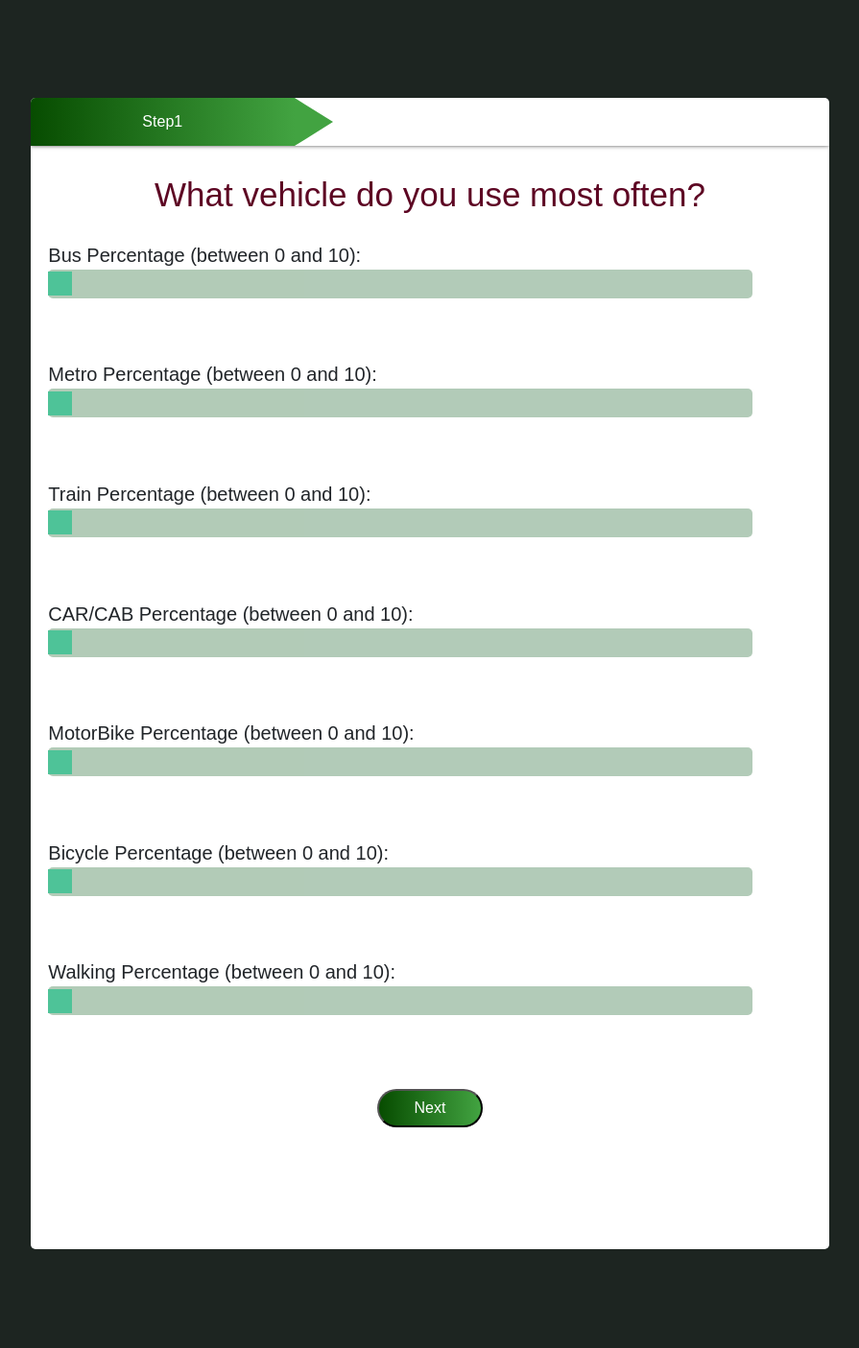
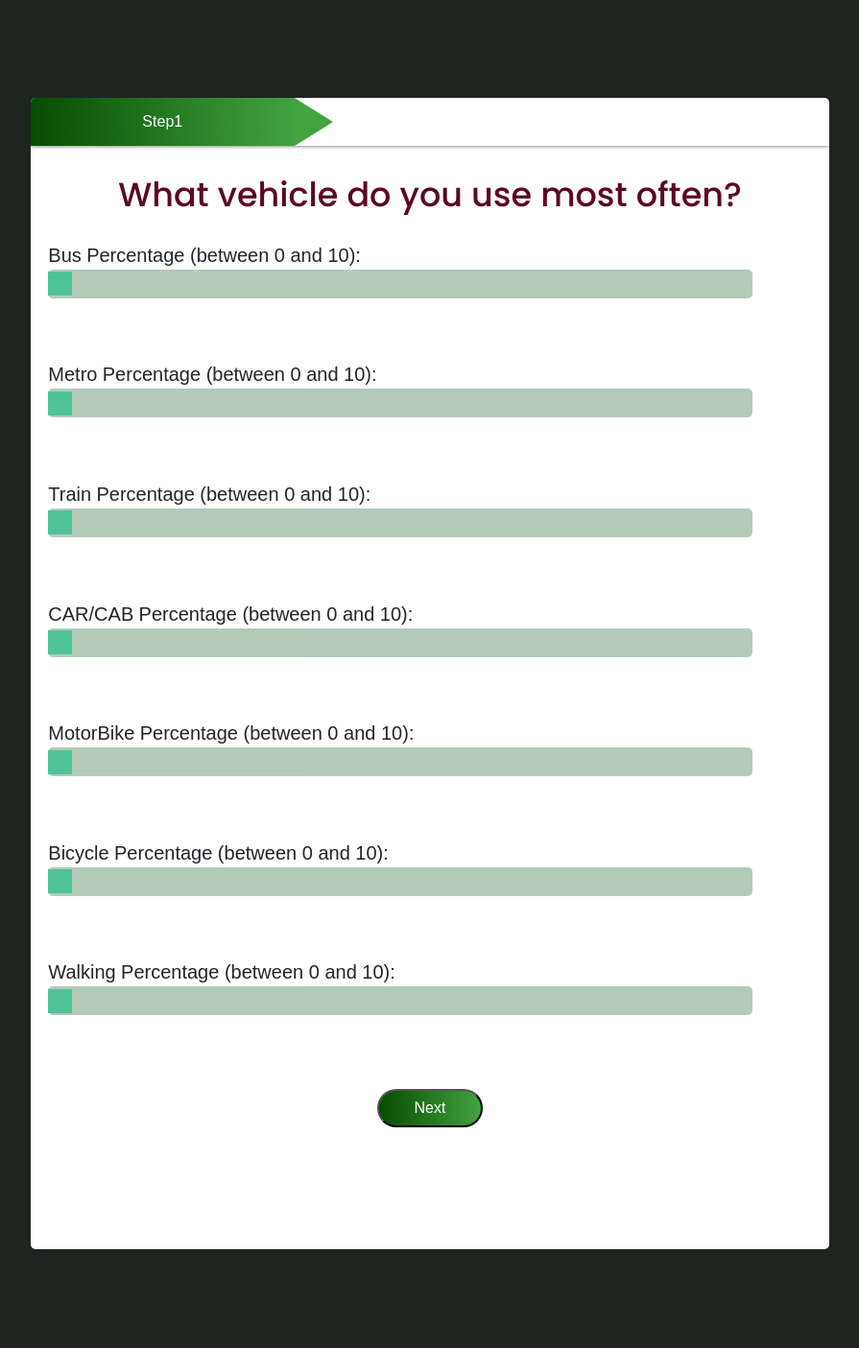
Before and after one commit to miraj0507/carbohack_project, a Flask app: page /questionare in a window 1280 px wide. Shown: the whole page at 96% size, without its empty margins (192-1087 px from the left). Run offline with Flask 2, Linux system fonts and the light colour scheme.

Commit message:
change fonts

```diff
--- a/static/css/questionare.css
+++ b/static/css/questionare.css
@@ -1,4 +1,4 @@
-
+@import url("https://fonts.googleapis.com/css2?family=Poppins:wght@200;300;400;500;600;700;800&display=swap");
 *{
     margin: 0;
     padding: 0;
```
